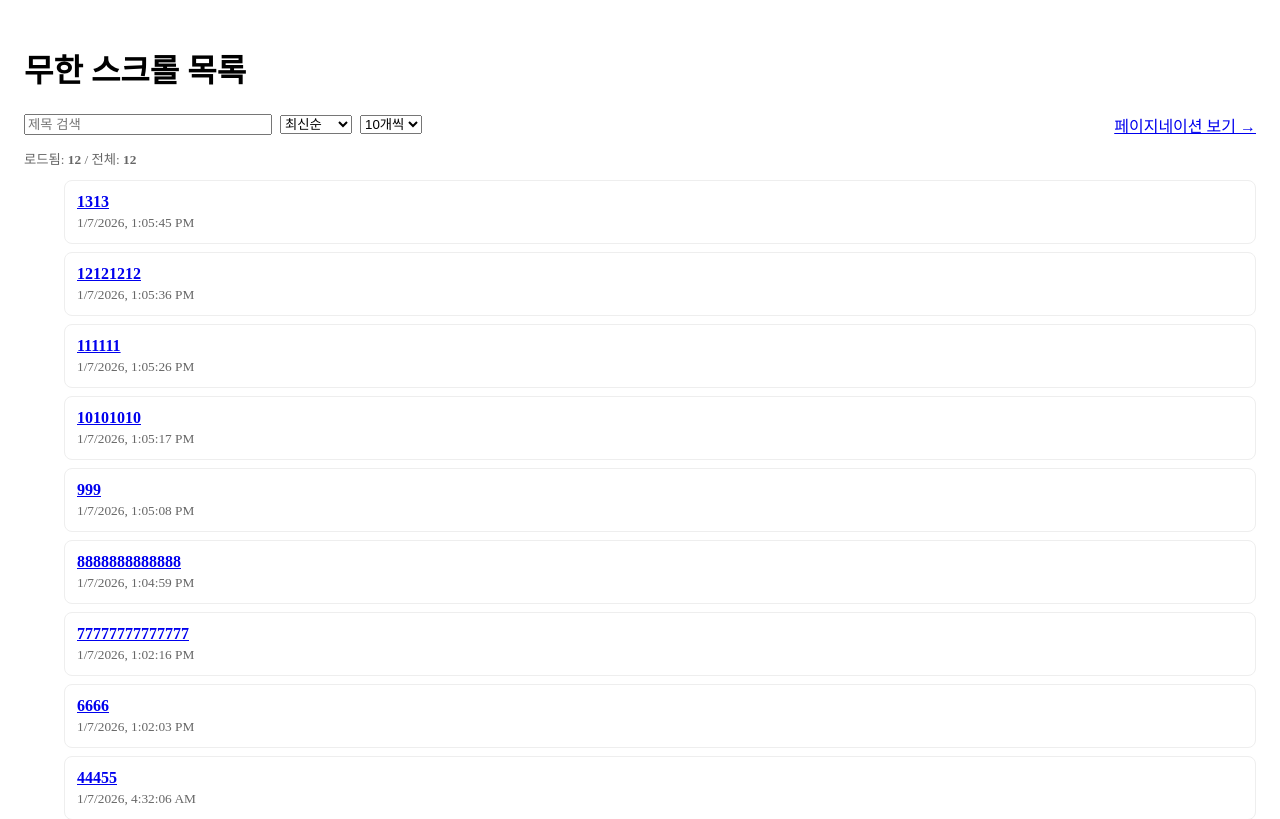
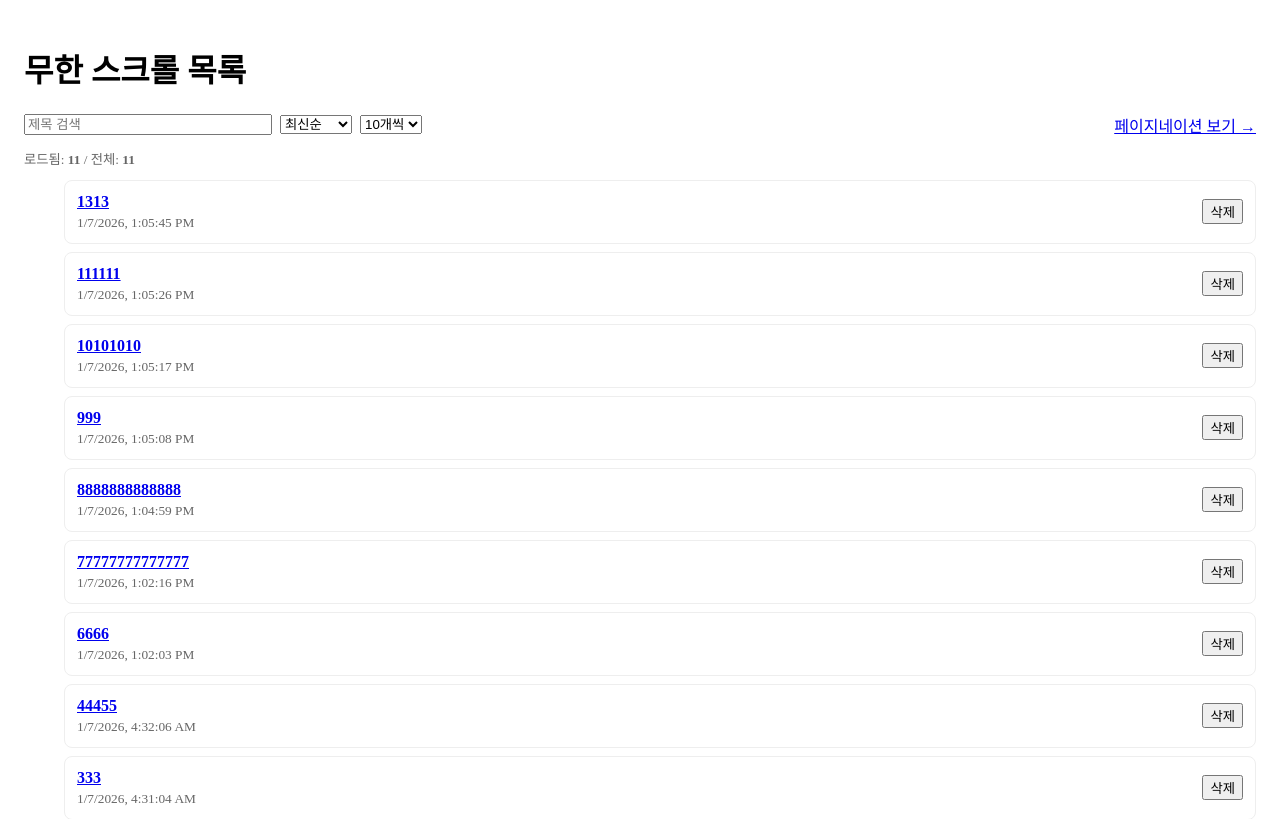
Before and after one commit to heroyooi/next-rq-basic, a Next.js app: page /infinite in a window 1280 px wide. Shown: the top 819 px of the page. Built offline with nearby package versions, Linux system fonts and the light colour scheme.

Commit message:
19강. 무한 스크롤 + CRUD 캐시 전략

```diff
--- a/data/posts.json
+++ b/data/posts.json
@@ -4,12 +4,6 @@
     "title": "1313",
     "body": "13131313\n13\n13\n1\n3131313",
     "createdAt": "2026-01-07T13:05:45.858Z"
-  },
-  {
-    "id": "cd89f771-9f65-4522-a6d2-2b404140fd1f",
-    "title": "12121212",
-    "body": "12121\n21\n21\n2\n1\n212121212",
-    "createdAt": "2026-01-07T13:05:36.412Z"
   },
   {
     "id": "923f6c60-fcbe-43cb-9322-c6388f602bdc",
--- a/src/app/infinite/page.tsx
+++ b/src/app/infinite/page.tsx
@@ -6,6 +6,8 @@ import { useMemo, useState, useRef } from 'react';
 import { PostList } from '@/features/posts/components/PostList';
 import { useInfinitePosts } from '@/features/posts/hooks/useInfinitePosts';
 import { useIntersection } from '@/hooks/useIntersection';
+import { useDeletePostInfinite } from '@/features/posts/hooks/useDeletePostInfinite';
+import { useToast } from '@/components/ToastProvider';
 
 import { Skeleton } from '@/components/Skeleton';
 import { ErrorState } from '@/components/ErrorState';
@@ -26,6 +28,9 @@ export default function InfinitePage() {
 
   const total = query.data?.pages?.[0]?.total ?? 0;
   const loaded = posts.length;
+
+  const { pushToast } = useToast();
+  const del = useDeletePostInfinite();
 
   useIntersection(
     sentinelRef,
@@ -114,7 +119,16 @@ export default function InfinitePage() {
         </small>
       </div>
 
-      <PostList posts={posts} />
+      <PostList
+        posts={posts}
+        isDeleting={del.isPending}
+        onDelete={(id) =>
+          del.mutate(id, {
+            onSuccess: () => pushToast('삭제 완료!', 'success'),
+            onError: (e) => pushToast((e as Error).message, 'error'),
+          })
+        }
+      />
 
       {/* 더 보기 */}
       <div style={{ marginTop: 12 }}>
--- /dev/null
+++ b/src/features/posts/hooks/useDeletePostInfinite.ts
@@ -0,0 +1,59 @@
+import { useMutation, useQueryClient } from '@tanstack/react-query';
+import type { InfiniteData } from '@tanstack/react-query';
+import { deletePost } from '../api';
+import type { PostsPage } from '../types';
+
+/**
+ * 무한 스크롤 캐시 구조:
+ * InfiniteData<PostsPage> = { pages: PostsPage[]; pageParams: unknown[] }
+ */
+export function useDeletePostInfinite() {
+  const qc = useQueryClient();
+
+  return useMutation({
+    mutationFn: (id: string) => deletePost(id),
+
+    // ✅ 1) 삭제 직전: 캐시를 "즉시" 업데이트 (Optimistic Update)
+    onMutate: async (id: string) => {
+      // 관련 요청 중단
+      await qc.cancelQueries({ queryKey: ['posts', 'infinite'] });
+
+      // 롤백용 스냅샷 저장
+      const prev = qc.getQueriesData<InfiniteData<PostsPage>>({
+        queryKey: ['posts', 'infinite'],
+      });
+
+      // 캐시에서 id 제거(즉시 UI 반영)
+      qc.setQueriesData<InfiniteData<PostsPage>>(
+        { queryKey: ['posts', 'infinite'] },
+        (old) => {
+          if (!old) return old;
+
+          return {
+            ...old,
+            pages: old.pages.map((page) => ({
+              ...page,
+              items: page.items.filter((p) => p.id !== id),
+              total: Math.max(0, page.total - 1),
+            })),
+          };
+        }
+      );
+
+      // onError에서 사용할 context 반환
+      return { prev };
+    },
+
+    // ✅ 2) 서버 삭제 실패 시 롤백
+    onError: (_err, _id, ctx) => {
+      ctx?.prev?.forEach(([key, data]) => {
+        qc.setQueryData(key, data);
+      });
+    },
+
+    // ✅ 3) 성공/실패 이후 최종 동기화(선택이지만 추천)
+    onSettled: async () => {
+      await qc.invalidateQueries({ queryKey: ['posts', 'infinite'] });
+    },
+  });
+}
```
Also changed, not shown: src/app/posts/[id]/page.tsx (+15 -11 lines), src/features/posts/hooks/useUpdatePostInfiniteSync.ts (added, +27 -0 lines).
